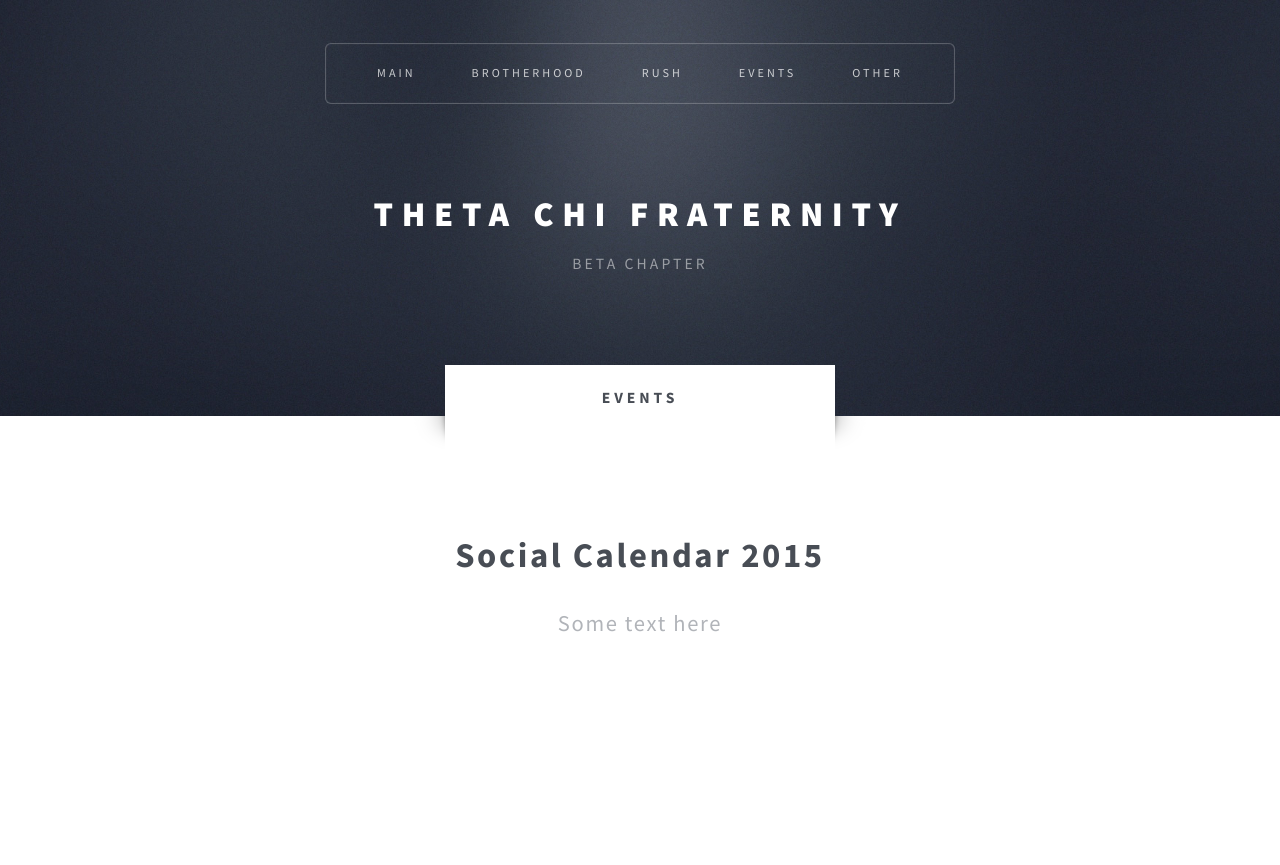
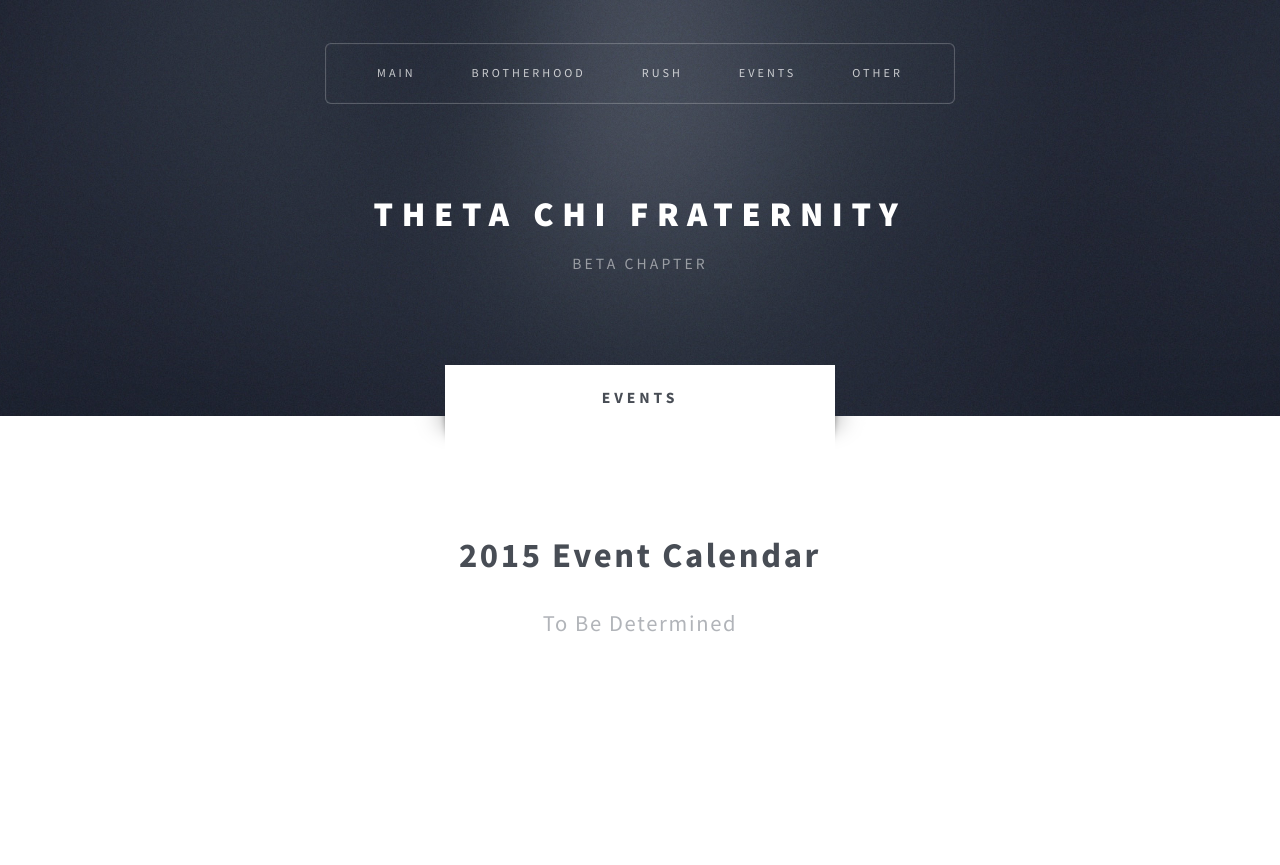
Before and after one commit to origamimagiro/OXWebsite, a Django app: page /events/ in a window 1280 px wide. Shown: the top 865 px of the page. Run offline with Django 3.2, Linux system fonts and the light colour scheme; parts of the project's set-up code (start-up, migrations or seed data) failed here and were passed over.

Commit message:
Removed filler text on events page

```diff
--- a/site/templates/events/main.html
+++ b/site/templates/events/main.html
@@ -8,8 +8,8 @@
 	<div id="content">
 		<article class="box post">
 			<header class="style1">
-				<h2>Social Calendar 2015</h2>
-				<p>Some text here </p>
+				<h2>2015 Event Calendar</h2>
+				<p>To Be Determined</p>
 			</header>
 		</article>
 	</div>
```
